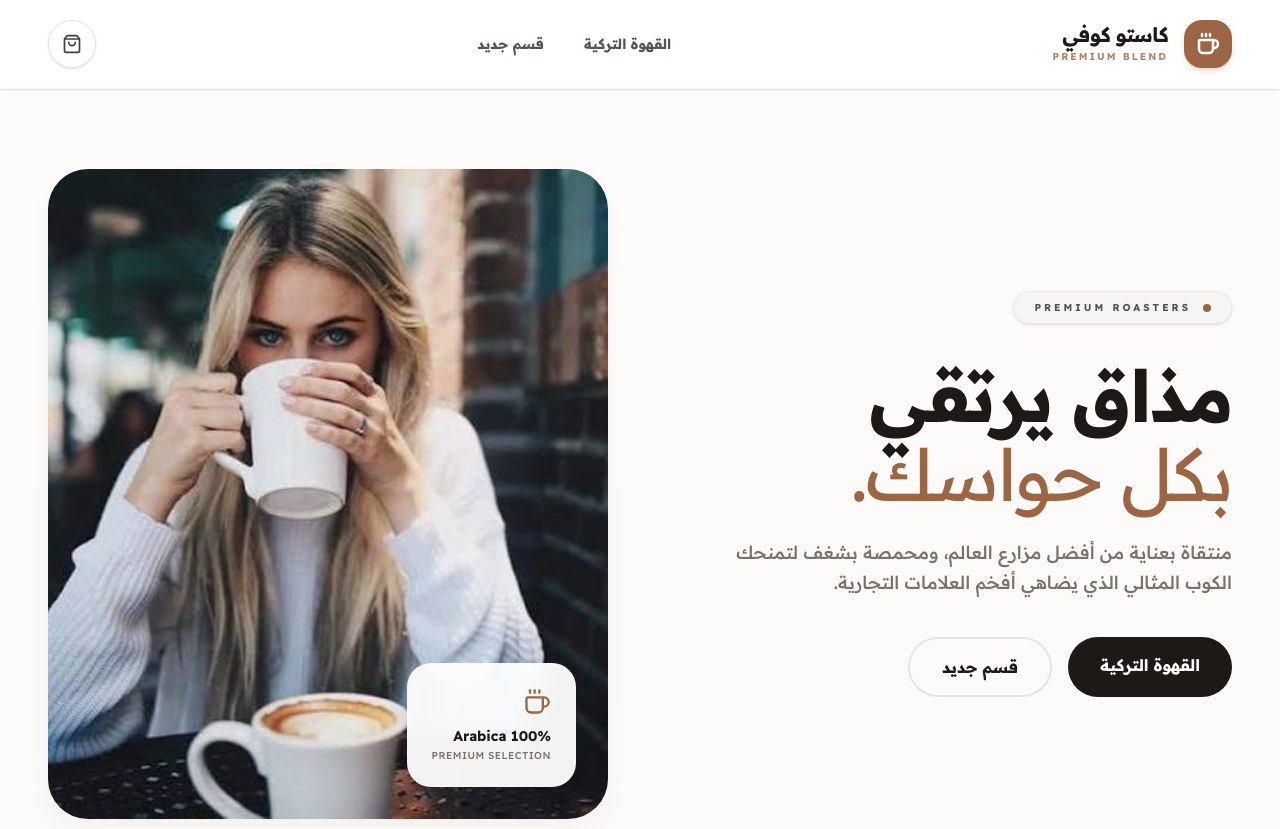
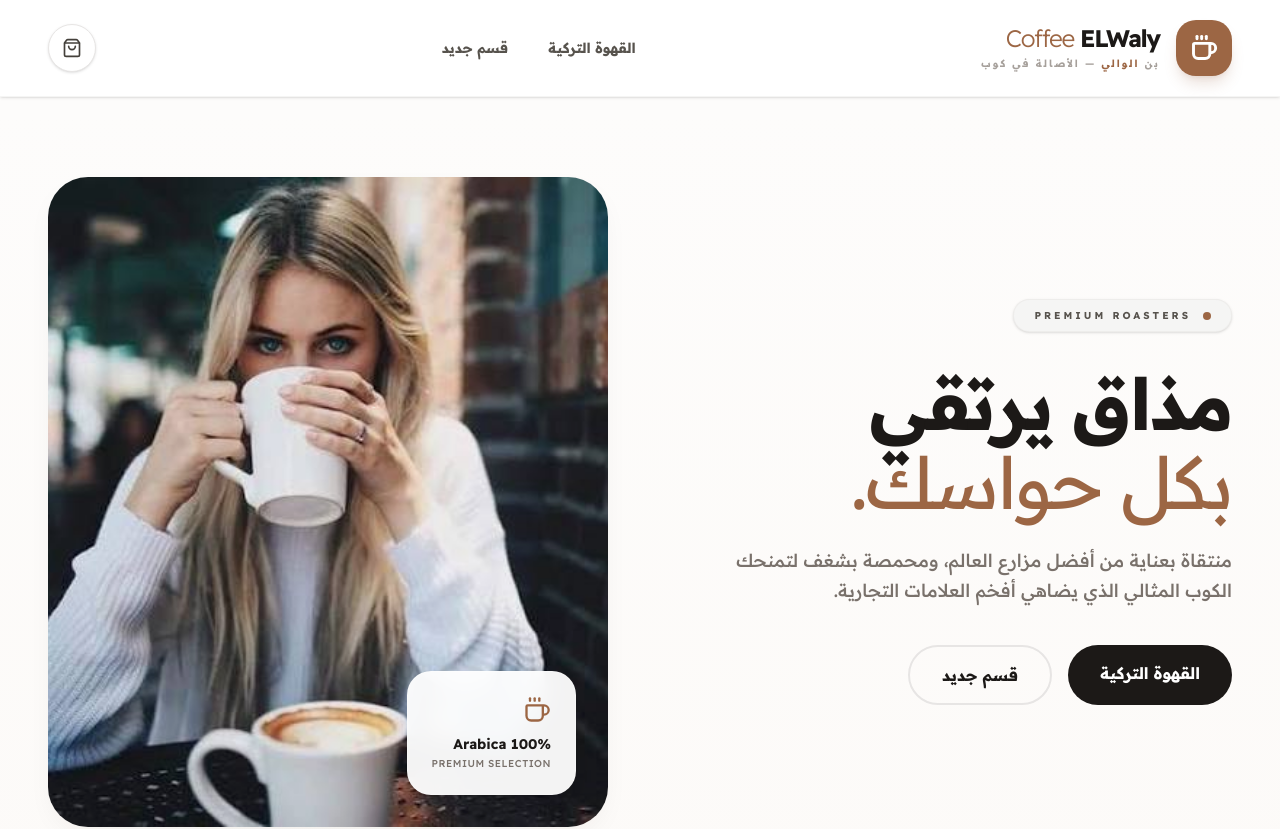
Before and after one commit to ahmedsayud/Gusto-Coffee, a Next.js app: page / in a window 1280 px wide. Shown: the top 829 px of the page. Built offline with nearby package versions, Linux system fonts and the light colour scheme.

Commit message:
Update brand name to ELWalyCoffee - بن الوالي with premium styling

```diff
--- a/app/components/Navbar.tsx
+++ b/app/components/Navbar.tsx
@@ -25,12 +25,17 @@ export default function Navbar() {
     <nav className="sticky top-0 z-50 w-full transition-smooth bg-white/95 backdrop-blur-md border-b border-stone-100 shadow-sm">
       <div className="mx-auto flex max-w-[1400px] items-center justify-between px-6 lg:px-12 py-4 lg:py-5">
         <Link href="/" className="flex items-center gap-4 group">
-          <div className="relative flex h-12 w-12 items-center justify-center rounded-[18px] bg-primary text-white transition-all duration-300 group-hover:rotate-12 group-hover:scale-105 shadow-md shadow-primary/20">
-            <Coffee size={24} strokeWidth={2.5} />
+          <div className="relative flex h-14 w-14 items-center justify-center rounded-[20px] bg-primary text-white transition-all duration-300 group-hover:rotate-12 group-hover:scale-105 shadow-lg shadow-primary/20">
+            <Coffee size={28} strokeWidth={2.5} />
           </div>
           <div className="flex flex-col">
-            <span className="text-xl font-bold leading-none tracking-tight text-stone-900">كاستو كوفي</span>
-            <span className="text-[10px] font-bold uppercase tracking-[0.2em] text-primary/80 mt-1">Premium Blend</span>
+            <div className="flex items-center gap-1.5">
+              <span className="text-2xl font-black tracking-tighter text-stone-900 leading-none">ELWaly</span>
+              <span className="text-2xl font-light tracking-tighter text-primary leading-none">Coffee</span>
+            </div>
+            <span className="text-[10px] font-bold uppercase tracking-[0.2em] text-stone-400 mt-1.5">
+              بن <span className="text-primary">الوالي</span> — الأصالة في كوب
+            </span>
           </div>
         </Link>
 
--- a/app/layout.tsx
+++ b/app/layout.tsx
@@ -10,8 +10,8 @@ const readexPro = Readex_Pro({
 });
 
 export const metadata: Metadata = {
-  title: "قهوتك المختصة | التجربة الأمثل",
-  description: "استمتع بأجود أنواع الإسبريسو والقهوة التركية في تجربة فريدة",
+  title: "بن الوالي | ELWalyCoffee — قهوتك المختصة",
+  description: "استمتع بأجود أنواع الإسبريسو والقهوة التركية من بن الوالي، حيث تلتقي الأصالة مع الجودة العالية.",
 };
 
 export default function RootLayout({
--- a/app/page.tsx
+++ b/app/page.tsx
@@ -146,8 +146,11 @@ export default async function Home() {
                   <Coffee size={28} strokeWidth={2.5} />
                 </div>
                 <div className="flex flex-col">
-                   <span className="text-3xl font-bold tracking-tight leading-none">كاستو كوفي</span>
-                   <span className="text-[10px] text-primary uppercase tracking-[0.3em] font-bold mt-2">Premium Roasters</span>
+                   <div className="flex items-center gap-1.5 text-white">
+                     <span className="text-3xl font-black tracking-tighter">ELWaly</span>
+                     <span className="text-3xl font-light tracking-tighter text-primary">Coffee</span>
+                   </div>
+                   <span className="text-[10px] text-stone-500 uppercase tracking-[0.3em] font-bold mt-2">بن <span className="text-primary">الوالي</span> — الأصالة في كوب</span>
                 </div>
               </div>
               <p className="text-stone-400 font-medium max-w-md leading-relaxed text-lg">
@@ -181,7 +184,7 @@ export default async function Home() {
           </div>
 
           <div className="border-t border-white/5 pt-10 flex flex-col md:flex-row justify-between items-center gap-6">
-            <p className="text-stone-500 text-sm font-bold tracking-widest uppercase">© 2026 CUSTO COFFEE. All Rights Reserved.</p>
+            <p className="text-stone-500 text-sm font-bold tracking-widest uppercase">© 2026 ELWaly Coffee. All Rights Reserved.</p>
             <div className="flex gap-4">
               <Link href="#" className="h-12 w-12 flex items-center justify-center rounded-full bg-white/5 text-stone-400 hover:bg-primary hover:text-white transition-all hover:scale-110"><Camera size={20} /></Link>
               <Link href="#" className="h-12 w-12 flex items-center justify-center rounded-full bg-white/5 text-stone-400 hover:bg-primary hover:text-white transition-all hover:scale-110"><Globe size={20} /></Link>
```
